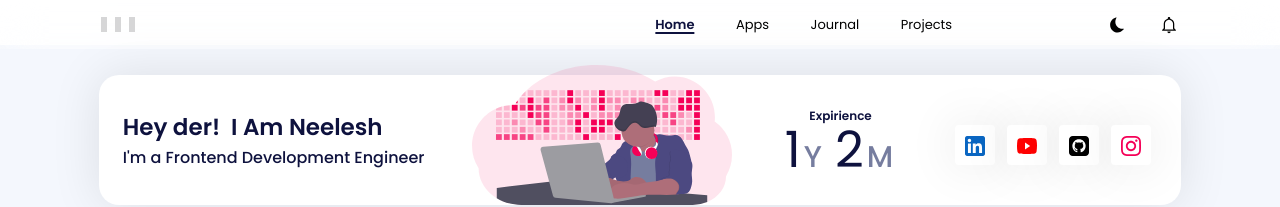
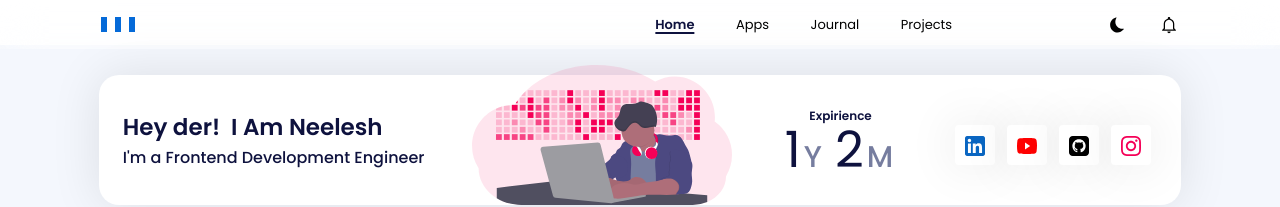
Before and after one commit to neeleshio/myfolio-webapp, a React (Create React App) app: page / in a window 1280 px wide. Shown: the top 207 px of the page. Built offline with nearby package versions, Linux system fonts and the light colour scheme.

Commit message:
new logo look

```diff
--- a/src/layouts/MainLayout/Components/Topbar/TopbarStyles.scss
+++ b/src/layouts/MainLayout/Components/Topbar/TopbarStyles.scss
@@ -44,7 +44,7 @@
                 margin-right: 8px;
                 // border-radius: 50px;
                 cursor: pointer;
-                background-color: #D6D6D7;
+                background-color: #056AD8;
             }
 
             // @each $name, $color in $colors {
```
